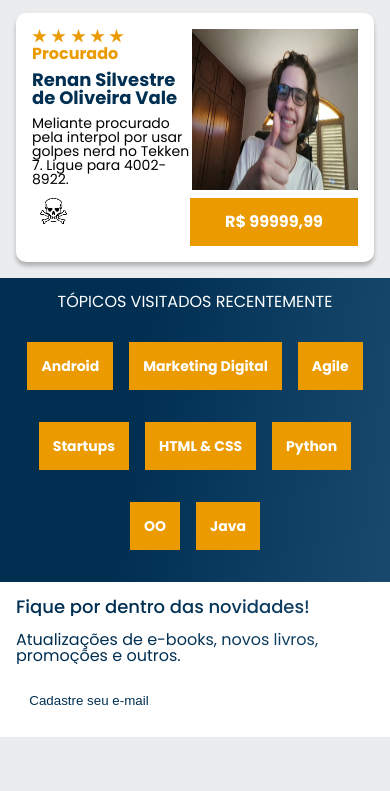
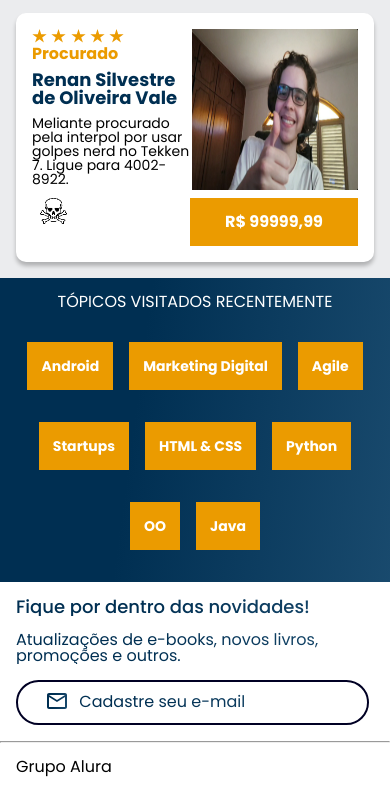
Before and after one commit to zaelii/mobile-first, a plain HTML site: page index.html in a window 390 px wide. Shown: the part 1080-1871 px from the top of the page. Before the commit the page ends 1817 px from the top, so only its background shows below. Drawn offline with nearby package versions, Linux system fonts and the light colour scheme.

```diff
--- a/index.html
+++ b/index.html
@@ -184,6 +184,12 @@
         <input class="contato__email" type="email" placeholder="Cadastre seu e-mail">
     </section>
 
+    <hr/> <!-- quebra de linha -->
+
+    <footer class="rodape">
+        <h2 class="rodape__titulo">Grupo Alura</h2>
+    </footer>
+
 
 
 
--- a/style.css
+++ b/style.css
@@ -4,6 +4,7 @@
 @import url(./styles/carrossel.css);
 @import url(./styles/topicos.css);
 @import url(./styles/contato.css);
+@import url(./styles/footer.css);
 
 
 :root {
--- a/styles/contato.css
+++ b/styles/contato.css
@@ -23,7 +23,18 @@
 
 .contato__email {
     padding: 1em;
-    border: 1px solid var(--clr-blue-gradient);
+    border: 2px solid rgb(0, 0, 36); /* var(--clr-blue-gradient) n funcionando?*/
     border-radius: 24px;
+    padding: 1em;
     width: 90%;
 }
+
+.contato__email::placeholder {
+    font-family: var(--ft-default);
+    color: var(--clr-blue-gradient);
+    font-size: 16px;
+    font-weight: 400;
+    padding-left: 3em;
+    background: url(../assets/email-icon.svg) no-repeat;
+    background-position: 1em;
+}
--- /dev/null
+++ b/styles/footer.css
@@ -0,0 +1,9 @@
+hr {
+    margin: 0;
+}
+
+.rodape {
+    background-color: var(--clr-header);
+    padding: 1em;
+
+}
--- a/styles/header.css
+++ b/styles/header.css
@@ -57,3 +57,7 @@
 .container__botao {
     display: none;
 }
+
+@media screen and (min-width: 1024) {
+
+}
```
